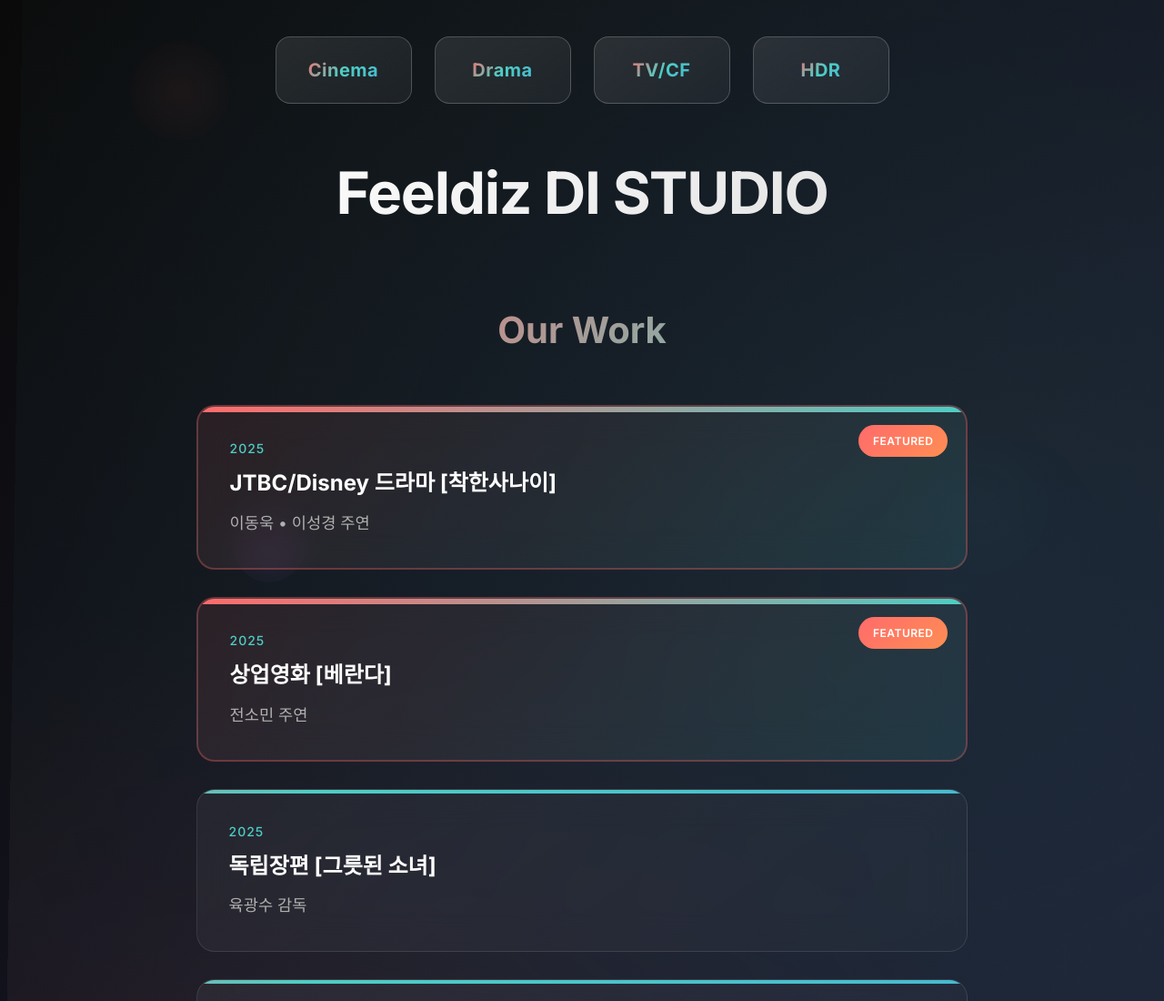
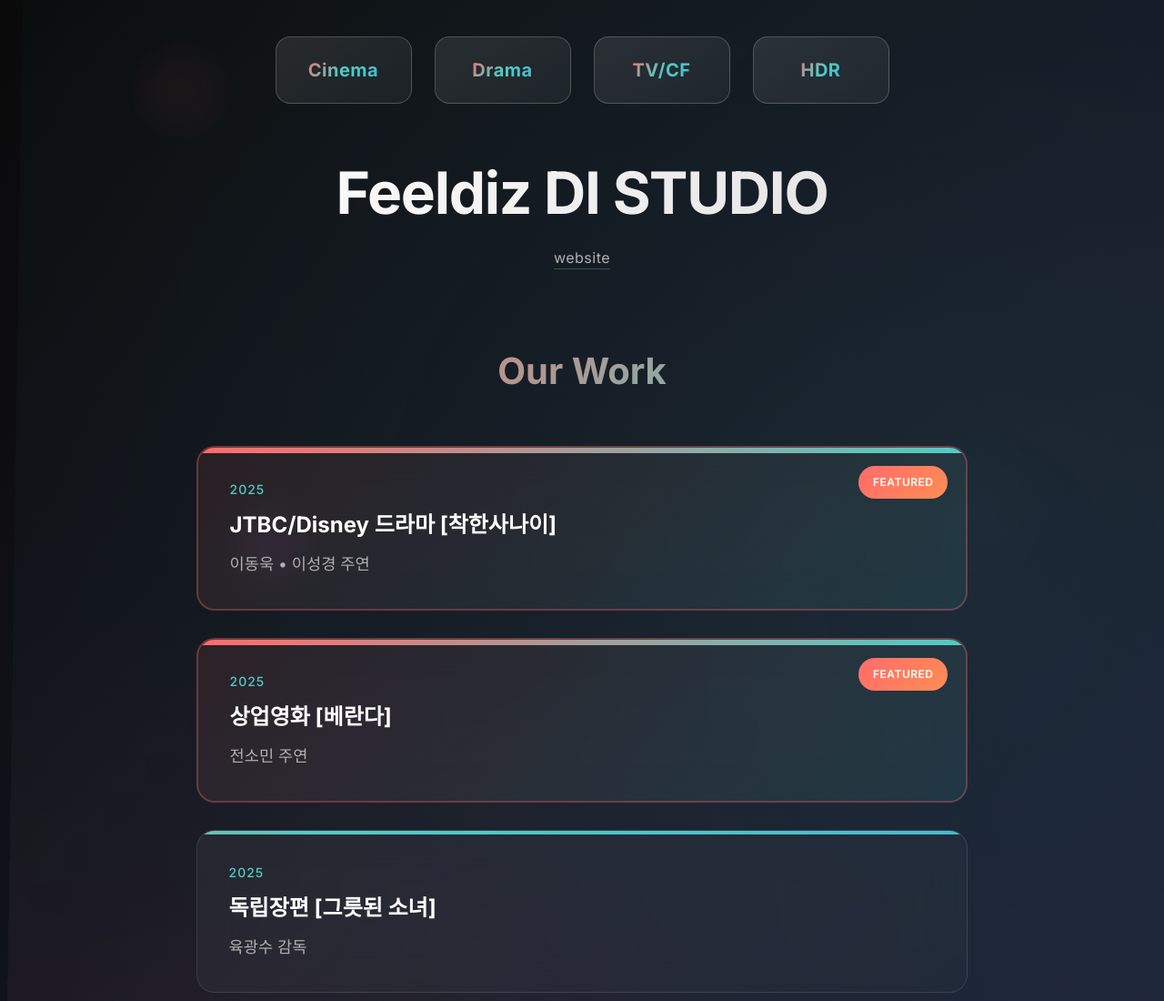
Before and after one commit to suukkim/feeldiz, a plain HTML site: page index.html in a window 1280 px wide. Shown: the top 1100 px of the page at 91% size. Drawn offline with Linux system fonts and the light colour scheme.

Commit message:
Update index.html

```diff
--- a/index.html
+++ b/index.html
@@ -126,7 +126,7 @@
             font-family: 'Inter', sans-serif;
             font-size: clamp(2.5rem, 5vw, 4rem);
             font-weight: 700;
-            margin-bottom: 40px;
+            margin-bottom: 20px;
             background: linear-gradient(135deg, #ffffff 0%, #e0e0e0 100%);
             -webkit-background-clip: text;
             -webkit-text-fill-color: transparent;
@@ -134,6 +134,28 @@
             line-height: 1.2;
             text-align: center;
             letter-spacing: -0.02em;
+        }
+
+        .website-link-container {
+            text-align: center;
+            margin-bottom: 40px;
+        }
+
+        .website-link {
+            font-size: 1rem;
+            color: #b0b0b0;
+            text-decoration: none;
+            border-bottom: 1px solid rgba(176, 176, 176, 0.3);
+            padding-bottom: 2px;
+            transition: all 0.3s ease;
+            font-weight: 400;
+            letter-spacing: 0.5px;
+        }
+
+        .website-link:hover {
+            color: #4ecdc4;
+            border-bottom-color: #4ecdc4;
+            transform: translateY(-1px);
         }
 
         .works-section {
@@ -155,6 +177,51 @@
             display: grid;
             gap: 30px;
             margin-bottom: 60px;
+        }
+
+        .work-link {
+            text-decoration: none;
+            color: inherit;
+            display: block;
+            position: relative;
+        }
+
+        .work-link::after {
+            content: '🔗 클릭 시 이동';
+            position: absolute;
+            top: 50%;
+            left: 50%;
+            transform: translate(-50%, -50%);
+            background: linear-gradient(135deg, rgba(255, 107, 107, 0.95), rgba(255, 139, 83, 0.95));
+            color: white;
+            padding: 12px 20px;
+            border-radius: 25px;
+            font-size: 1rem;
+            font-weight: 600;
+            opacity: 0;
+            transition: all 0.3s ease;
+            pointer-events: none;
+            z-index: 10;
+            backdrop-filter: blur(10px);
+            border: 2px solid rgba(255, 255, 255, 0.3);
+            box-shadow: 0 10px 30px rgba(0, 0, 0, 0.3);
+        }
+
+        .work-link:hover::after {
+            opacity: 1;
+            transform: translate(-50%, -50%) scale(1.05);
+        }
+
+        .work-link:hover .work-item {
+            transform: translateY(-12px);
+            box-shadow: 0 30px 60px rgba(0, 0, 0, 0.5);
+            border-color: rgba(255, 107, 107, 0.5);
+            filter: brightness(0.7);
+        }
+
+        .work-link .work-item {
+            cursor: pointer;
+            transition: all 0.4s ease;
         }
 
         .work-item {
@@ -551,6 +618,10 @@
             .btn-subtitle {
                 font-size: 0.9rem;
             }
+
+            .website-link {
+                font-size: 0.9rem;
+            }
         }
 
         .floating-elements {
@@ -639,16 +710,24 @@
 
                 <h1 class="main-title">Feeldiz DI STUDIO</h1>
 
+                <div class="website-link-container">
+                    <a href="https://www.seoulmovieworks.co.kr/feeldiz" target="_blank" class="website-link">
+                        website
+                    </a>
+                </div>
+
                 <div class="works-section">
                     <h2 class="section-title">Our Work</h2>
 
                     <div class="works-grid">
+                        <a href="https://tv.jtbc.co.kr/theniceguy" target="_blank" class="work-link">
                             <div class="work-item featured">
                                 <div class="featured-tag">Featured</div>
                                 <div class="work-year">2025</div>
                                 <div class="work-title">JTBC/Disney 드라마 [착한사나이]</div>
                                 <div class="work-details">이동욱 • 이성경 주연</div>
                             </div>
+                        </a>
 
                         <div class="work-item featured">
                             <div class="featured-tag">Featured</div>
```
Lines whose indentation alone changed are shown as unchanged.
